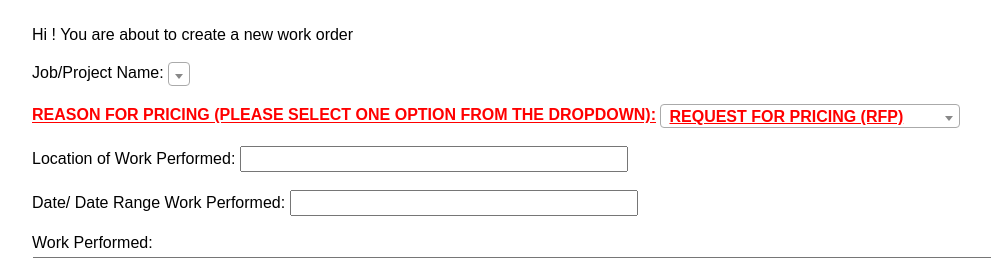
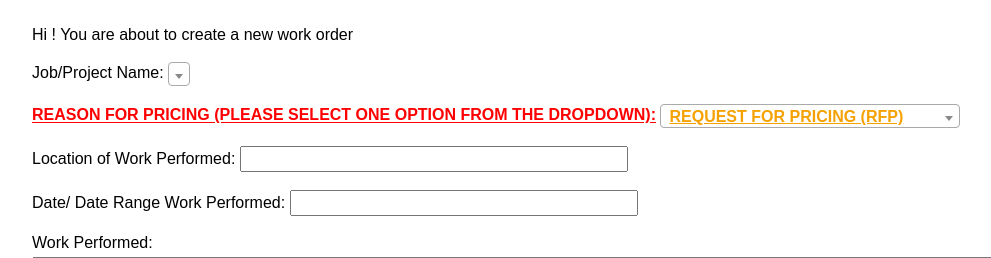
Before and after one commit to rajkapadia91/workorder, a Django app: template workorder_app/templates/createorder.html in a window 1280 px wide. Shown: the part 186-444 px from the top of the page, without its empty margins (112-1103 px from the left). Run offline with Django 3.2, Linux system fonts and the light colour scheme; the template is opened without the code that fills it, so the values that code supplies are empty; some libraries are stand-ins or nearby versions.

Commit message:
tweaked html page and bolded reason for pricing and changed color for dropdwon

```diff
--- a/workorder_app/templates/createorder.html
+++ b/workorder_app/templates/createorder.html
@@ -15,7 +15,7 @@
 </head>
 <style>
     .select2-selection__rendered[title="REQUEST FOR PRICING (RFP)"] {
-      color: red!important;
+      color: rgb(246, 161, 2)!important;
       text-decoration: underline;
       font-weight: bold;
     }
```
